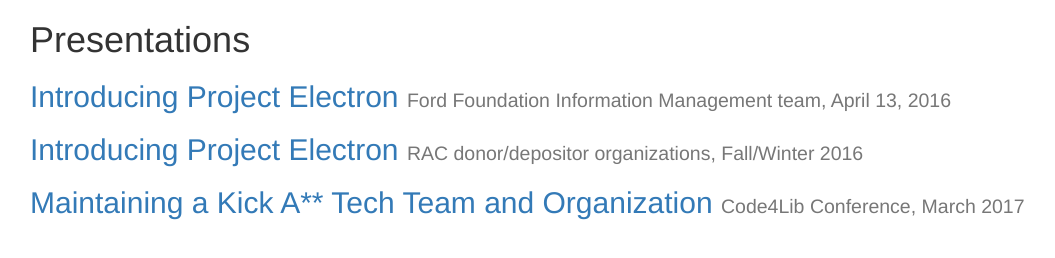
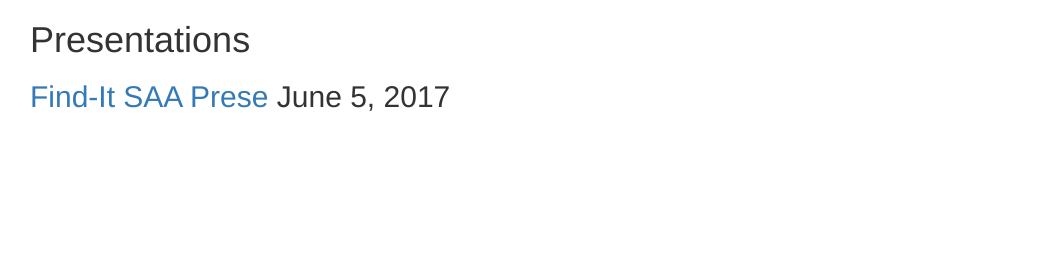
Before and after one commit to p-galligan/presentations, a plain HTML site: page index.html in a window 1280 px wide. Shown: the whole page, without its empty margins (40-1095 px from the left). Drawn offline with nearby package versions, Linux system fonts and the light colour scheme.

Commit message:
Update index.html

```diff
--- a/index.html
+++ b/index.html
@@ -9,7 +9,7 @@
     <meta name="description" content="Presentations from Rockefeller Archive Center's Digital Team">
     <meta name="author" content="Rockefeller Archive Center's Digital Team">
 
-    <title>RAC D-Team Presentations</title>
+    <title>Patrick's Presentations</title>
 
     <!-- Bootstrap core CSS -->
     <link href="https://maxcdn.bootstrapcdn.com/bootstrap/3.3.6/css/bootstrap.min.css" rel="stylesheet">
@@ -27,9 +27,7 @@
 
       <div>
         <h1>Presentations</h1>
-        <h2><a href="project-electron-ford/">Introducing Project Electron</a> <small>Ford Foundation Information Management team, <date>April 13, 2016</date></small></h2>
-        <h2><a href="project-electron-donors/">Introducing Project Electron</a> <small>RAC donor/depositor organizations, <date>Fall/Winter 2016</date></small></h2>
-        <h2><a href="code4lib-2017/">Maintaining a Kick A** Tech Team and Organization</a> <small>Code4Lib Conference, <date>March 2017</date></small></h2>
+        <h2><a href="saa-2017/">Find-It SAA Prese</a> <date>June 5, 2017</date></h2>
       </div>
 
     </div><!-- /.container -->
```
